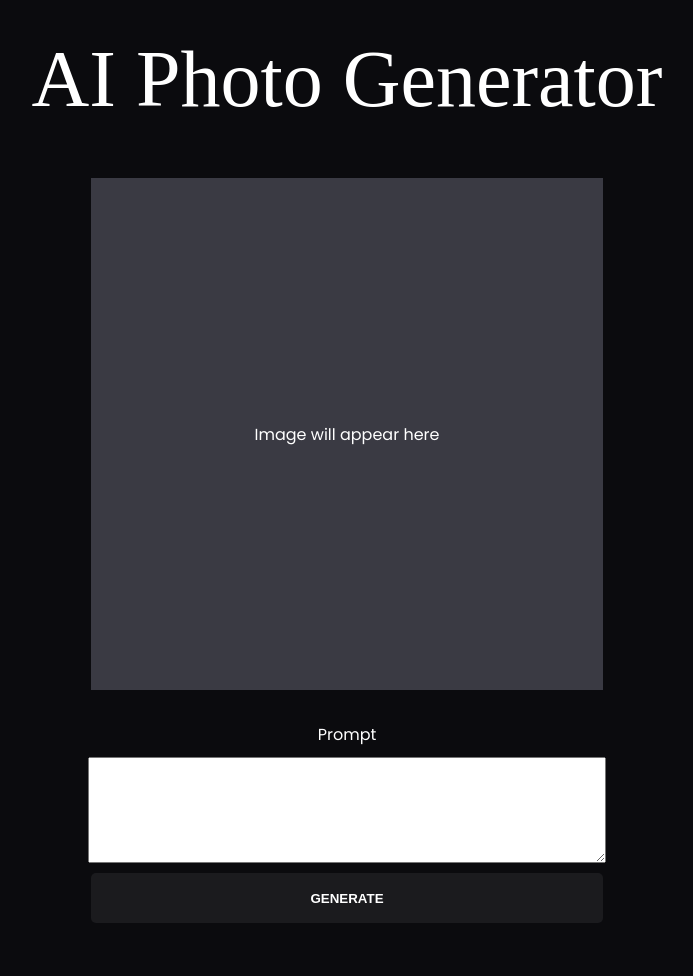
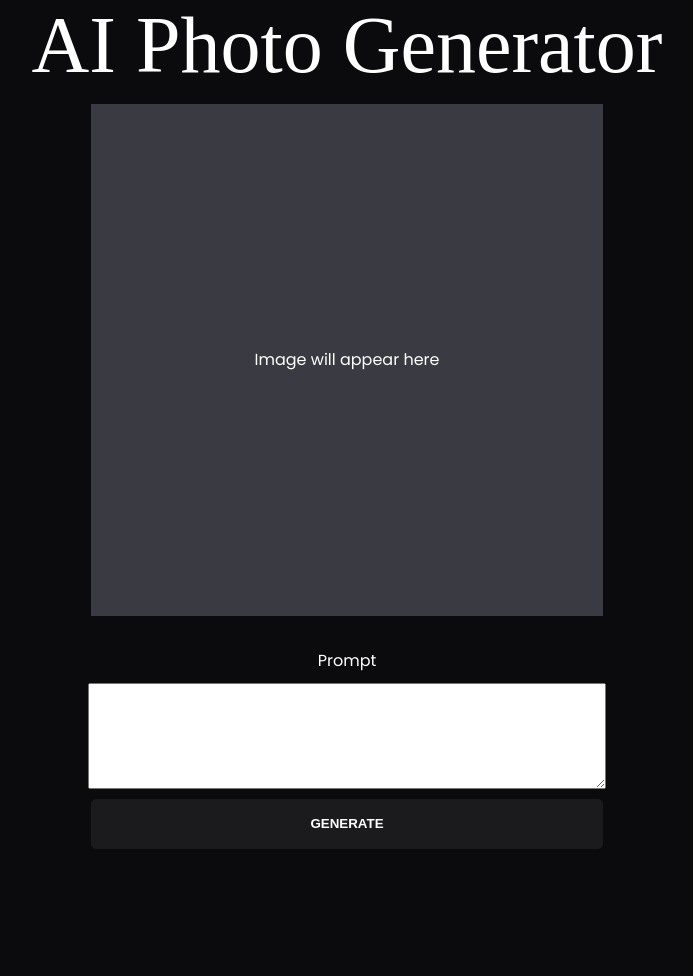
Before and after one commit to Ernesto-B/Image-Generator-Website, a website built with Vite: page index.html in a window 1280 px wide. Shown: the whole page, without its empty margins (293-986 px from the left). After the commit the page ends 907 px from the top, so only its background shows below. Built offline with nearby package versions, Linux system fonts and the light colour scheme; a web font is replaced by a local one.

Commit message:
resized elements and unscrollable page

```diff
--- a/style.css
+++ b/style.css
@@ -4,7 +4,7 @@ body {
   color: white;
   font-family: 'Poppins', sans-serif;
   margin-top: -20px;
-
+  overflow: hidden;
 }
 
 main {
@@ -16,6 +16,8 @@ h1 {
   font-family: 'Times New Roman';
   font-weight: 400;
   font-size: 5rem;
+  margin-bottom: 1%;
+  margin-top: 20px;
 }
 
 #result {
```
